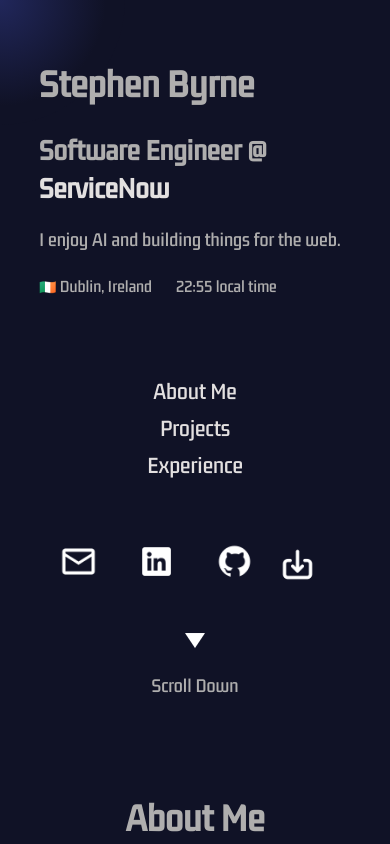
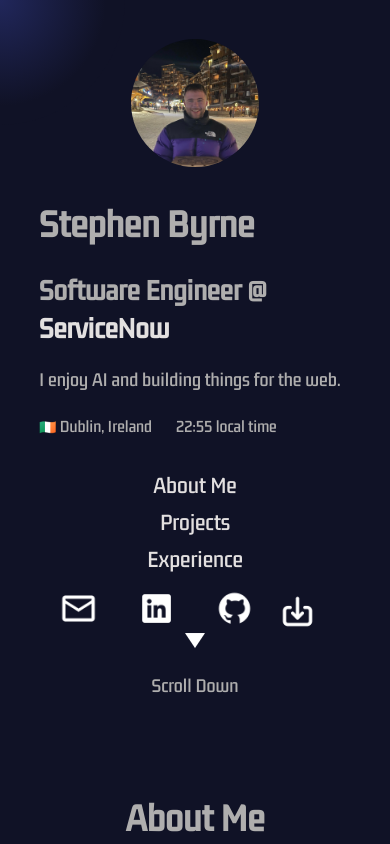
Before and after one commit to stephen447/personalwebsite, a React (Create React App) app: page / in a window 390 px wide. Built offline with nearby package versions, Linux system fonts and the light colour scheme.

Commit message:
Added picture of me

```diff
--- a/src/pages/HomePage/HomePage.css
+++ b/src/pages/HomePage/HomePage.css
@@ -4,6 +4,35 @@
 
 .home-page__container--intro{
     z-index: 30;
+    min-width: 0;
+}
+
+.home-page__intro-row {
+    display: flex;
+    align-items: center;
+    gap: 24px;
+}
+
+.home-page__portrait {
+    width: 160px;
+    height: 160px;
+    flex-shrink: 0;
+    border-radius: 50%;
+    object-fit: cover;
+    object-position: center;
+}
+
+@media (max-width: 600px) {
+    .home-page__intro-row {
+        flex-direction: column;
+        align-items: flex-start;
+        gap: 12px;
+    }
+
+    .home-page__portrait {
+        width: 128px;
+        height: 128px;
+    }
 }
 
 .home-page__container{
--- a/src/pages/HomePage/HomePage.js
+++ b/src/pages/HomePage/HomePage.js
@@ -5,6 +5,7 @@
 import "./HomePage.css";
 import Socials from "../../components/Socials/socials";
 import ProjectsHolder from "../../components/ProjectsHolder/ProjectsHolder";
+import portrait from "../../media/Skiing.jpg";
 
 const dublinTime = new Intl.DateTimeFormat("en-IE", {
   timeZone: "Europe/Dublin",
@@ -33,7 +34,14 @@
     <div className="home-page__container">
       <div className="home-page__container--content">
         <div className="home-page__container--content-left">
-          <div className="test">
+          <div className="home-page__intro-row">
+            <img
+              className="home-page__portrait"
+              src={portrait}
+              alt="Stephen Byrne"
+              width="160"
+              height="160"
+            />
             <div className="home-page__container--intro">
               <h1 className="home-page__title--name">Stephen Byrne</h1>
               <h2 className="home-page__title--role">
@@ -59,9 +67,6 @@
                 </time>
               </div>
             </div>
-            {/* <div className="home-page__container--picture">
-                  <img className="mainPicture" src={Skiing} />
-                </div> */}
           </div>
           <div className="home-page__navbar">
             <NavBar />
```
